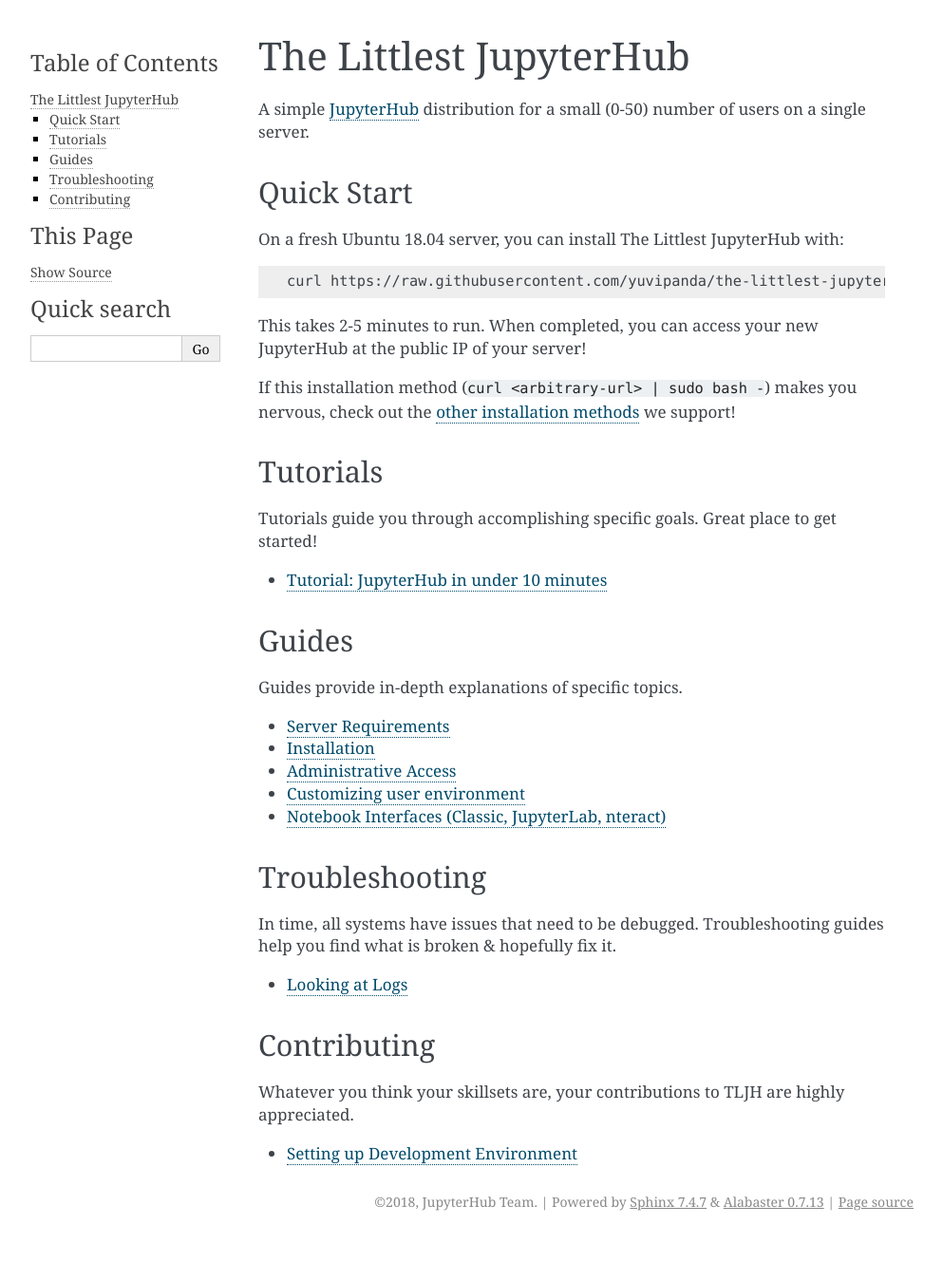
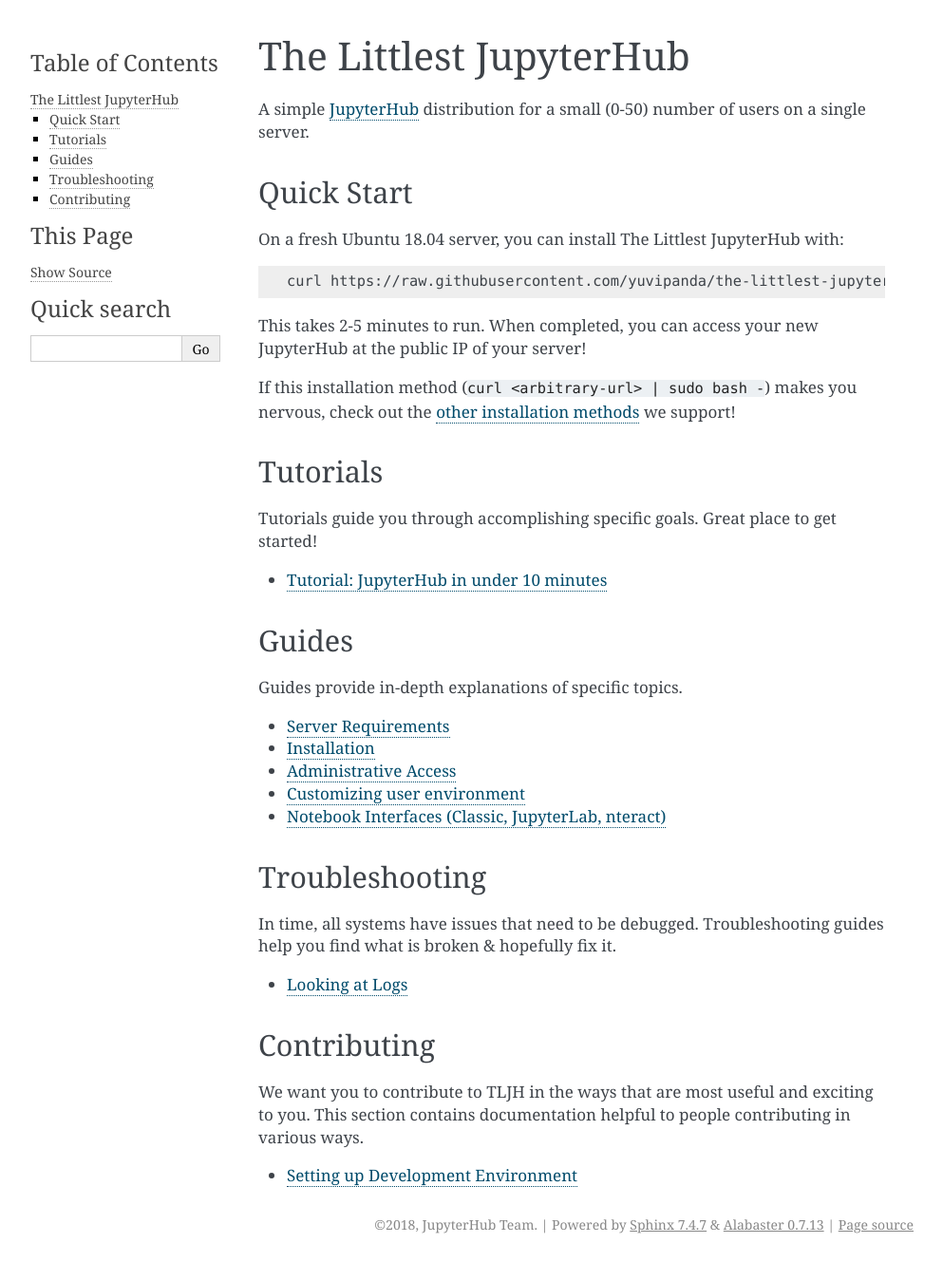
Before and after one commit to jupyterhub/the-littlest-jupyterhub, a Sphinx documentation site: the page built from docs/index.rst, in a window 1280 px wide. Shown: the whole page at 95% size, without its empty margins (148-1141 px from the left). Built offline with Sphinx 7.4.7, drawn with Linux system fonts in a browser that asks for light colours; before the commit the page ends 1305 px from its top, so only the background shows below that.

Commit message:
Reword contributing section in index.rst

```diff
--- a/docs/index.rst
+++ b/docs/index.rst
@@ -58,8 +58,9 @@
 Contributing
 ============
 
-Whatever you think your skillsets are, your contributions to TLJH are highly
-appreciated.
+We want you to contribute to TLJH in the ways that are most useful
+and exciting to you. This section contains documentation helpful
+to people contributing in various ways.
 
 .. toctree::
    :titlesonly:
```
